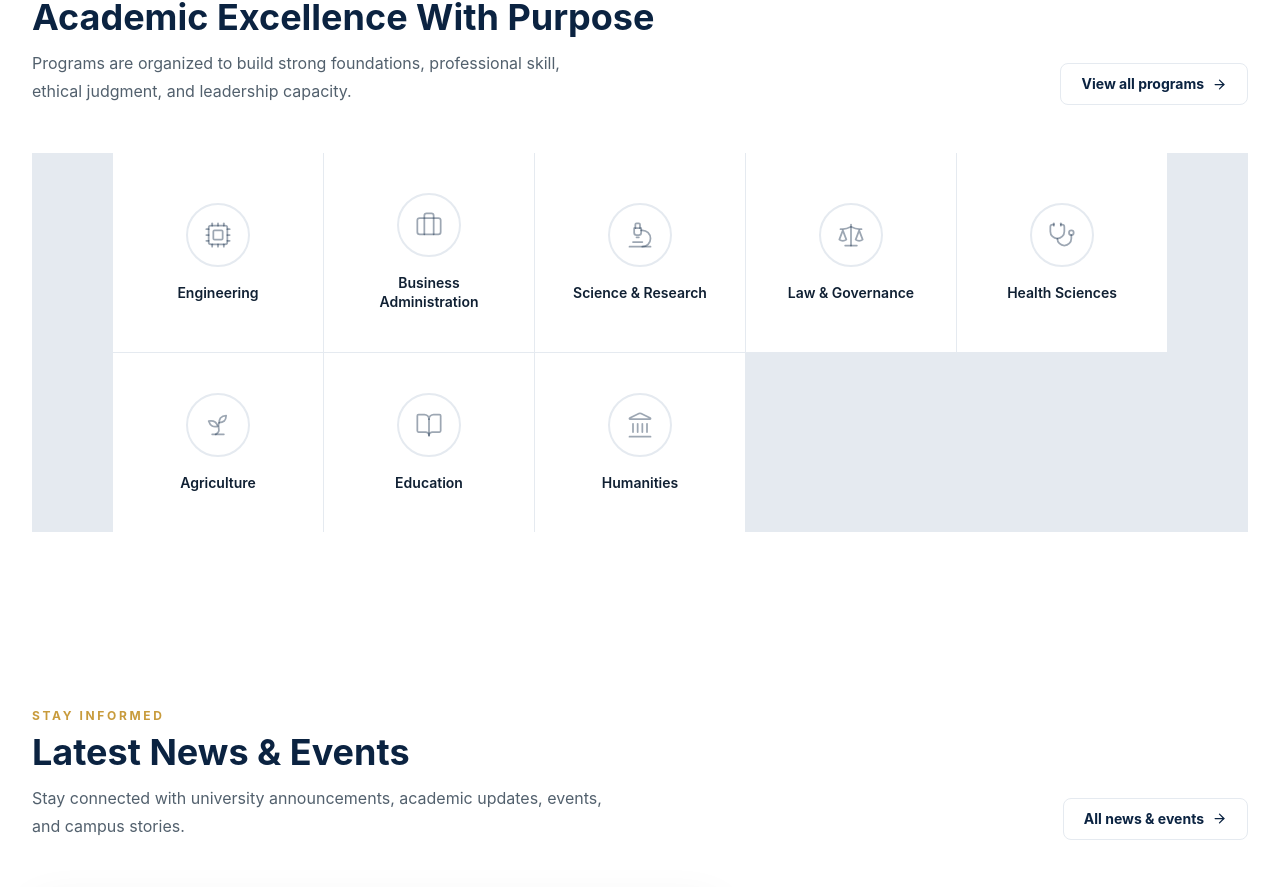
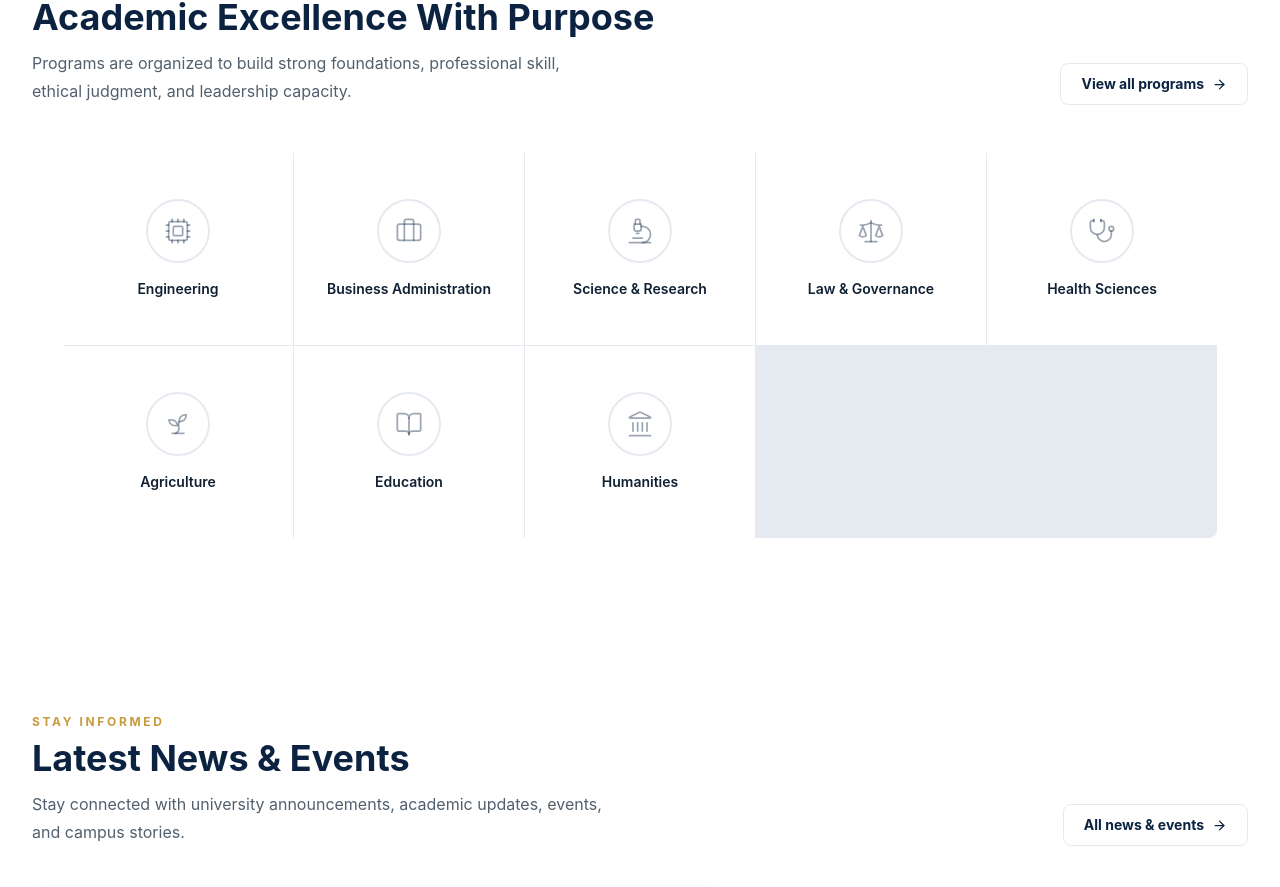
Before and after one commit to Arvi-Saleque/buek, a Next.js app: page / in a window 1280 px wide. Shown: the part 1925-2812 px from the top of the page. Built offline with nearby package versions, Linux system fonts and the light colour scheme; no server answers; the database is empty.

Commit message:
Refine homepage academic card grid

```diff
--- a/src/app/(site)/page.tsx
+++ b/src/app/(site)/page.tsx
@@ -304,14 +304,14 @@ export default async function HomePage() {
             </Link>
           </div>
 
-          <div className="grid justify-center gap-px bg-university-line [grid-template-columns:repeat(auto-fit,minmax(150px,210px))]">
+          <div className="mx-auto grid w-fit max-w-full justify-center gap-px overflow-hidden rounded-lg bg-university-line [grid-template-columns:repeat(auto-fit,minmax(190px,230px))]">
             {academicCards.map((card, index) => {
               const Icon = quickAccessIconMap[card.icon] || BookOpen;
 
               return (
                 <div
                   key={`${card.title}-${index}`}
-                  className="group flex min-h-44 flex-col items-center justify-center gap-4 bg-white px-6 py-10 text-center transition hover:bg-university-mist hover:shadow-inner"
+                  className="group flex min-h-48 flex-col items-center justify-center gap-4 bg-white px-7 py-11 text-center transition hover:bg-university-mist hover:shadow-inner"
                 >
                   <span className="grid h-16 w-16 place-items-center rounded-full border-2 border-university-line text-university-navy/40 transition group-hover:border-university-gold group-hover:text-university-gold">
                     <Icon size={28} strokeWidth={1.5} />
```
